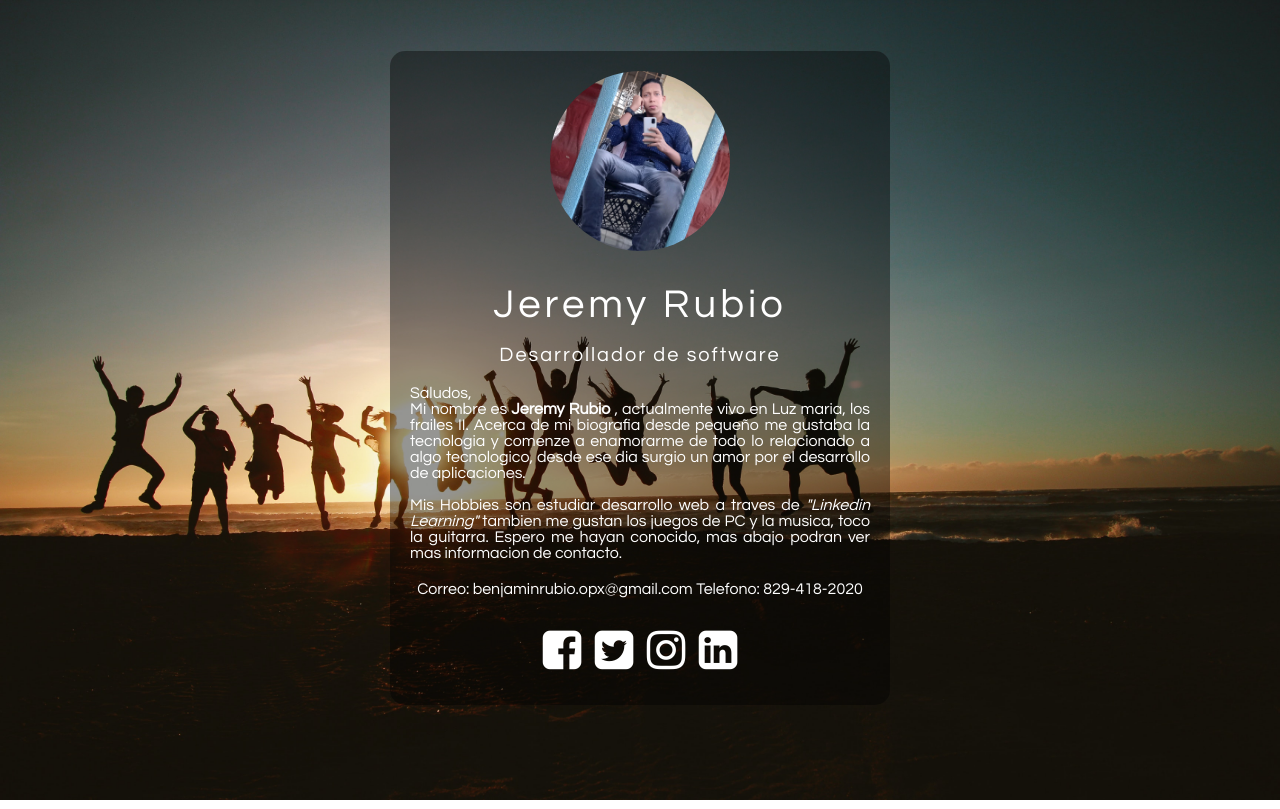
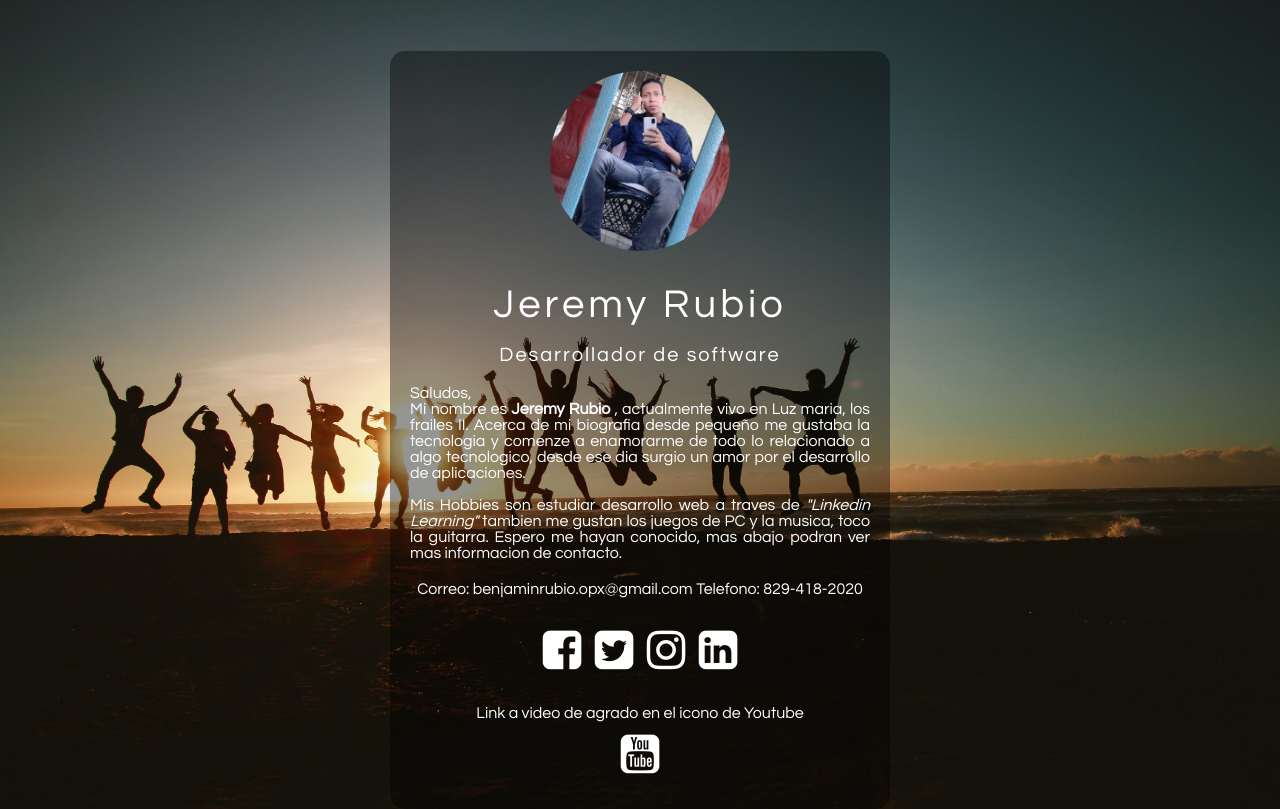
Before and after one commit to R-SoftwareJ/TareasProgramacionWeb, a plain HTML site: page 1st_homework.html in a window 1280 px wide. Drawn offline with Linux system fonts and the light colour scheme.

Commit message:
Updated completely

```diff
--- a/1st_homework.html
+++ b/1st_homework.html
@@ -18,7 +18,7 @@
         surgio un amor por el desarrollo de aplicaciones. <br> <br> Mis Hobbies son estudiar desarrollo web a traves de <i>"Linkedin Learning"</i> tambien me gustan los juegos de PC
         y la musica, toco la guitarra. Espero me hayan conocido, mas abajo podran ver mas informacion de contacto.
         </p>
-        <ul class = "box-contact">
+        <ul>
             <li>Correo: benjaminrubio.opx@gmail.com</li>
             <li>Telefono: 829-418-2020</li>
         </ul>
@@ -29,6 +29,13 @@
             <li><a href="https://www.linkedin.com/in/jeremy-rubio-aab94120b"><i class="fa fa-linkedin-square" aria-hidden="true"></i></a></li>
           </ul>
 
+          <section class="boxyoutube">
+            <ul>
+                <p>Link a video de agrado en el icono de Youtube</p>
+                <li><a href="https://youtu.be/FquhkXMq-sA"><i class="fa fa-youtube-square" aria-hidden="true"></i></a></li>
+              </ul>
+
+          </section>
 
     </section>
 
--- a/style.css
+++ b/style.css
@@ -66,3 +66,7 @@ body {
     color: #b9b9b9;
     transform: scale(1.1);
 }
+
+.boxyoutube ul p {
+    text-align: center;
+}
```
Also changed, not shown: IMG/CapturaPagina.png.
